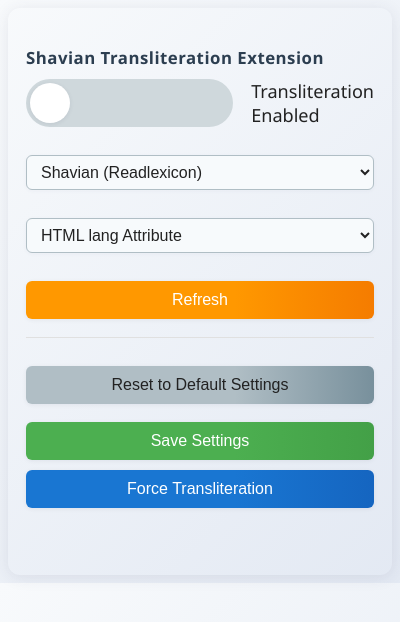
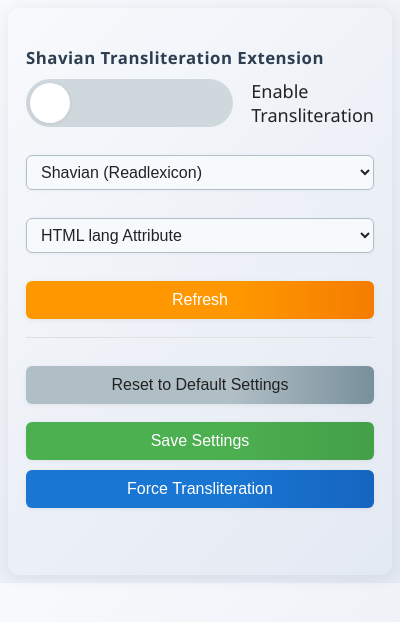
Before and after one commit to DeepNestedSpider/shavian-transliterate-browser-extension, a browser extension: page src/popup.html in a window 400 px wide. Drawn offline with Linux system fonts and the light colour scheme.

```diff
--- a/src/popup.html
+++ b/src/popup.html
@@ -168,7 +168,7 @@
         <input type="checkbox" id="transliterationToggle" />
         <span class="big-slider round"></span>
       </label>
-      <span class="toggle-label">Transliteration Enabled</span>
+      <span class="toggle-label">Enable Transliteration</span>
     </div>
     <select id="transliterationEngineSelect">
       <option value="readlexicon">Shavian (Readlexicon)</option>
```
Also changed, not shown: README.md.
